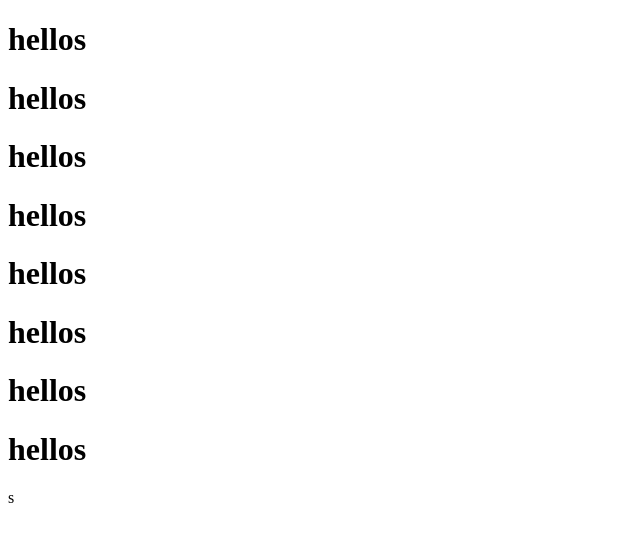
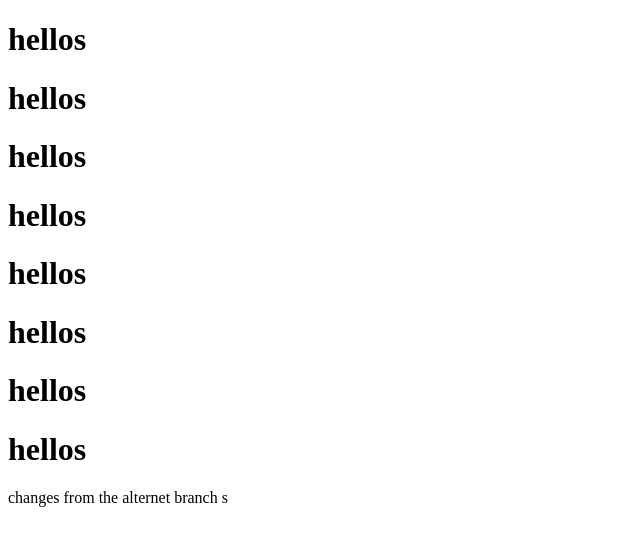
Before and after one commit to ArpeshSH/TestRepo, a plain HTML site: page index.html in a window 1280 px wide. Shown: the whole page, without its empty margins (0-640 px from the left). Drawn offline with Linux system fonts and the light colour scheme.

Commit message:
Testing from other branch

```diff
--- a/index.html
+++ b/index.html
@@ -17,6 +17,8 @@
     <h1>hellos</h1>
     <h1>hellos</h1>
 
+    changes from the alternet branch
+
 s
 </body>
 </html>
```
